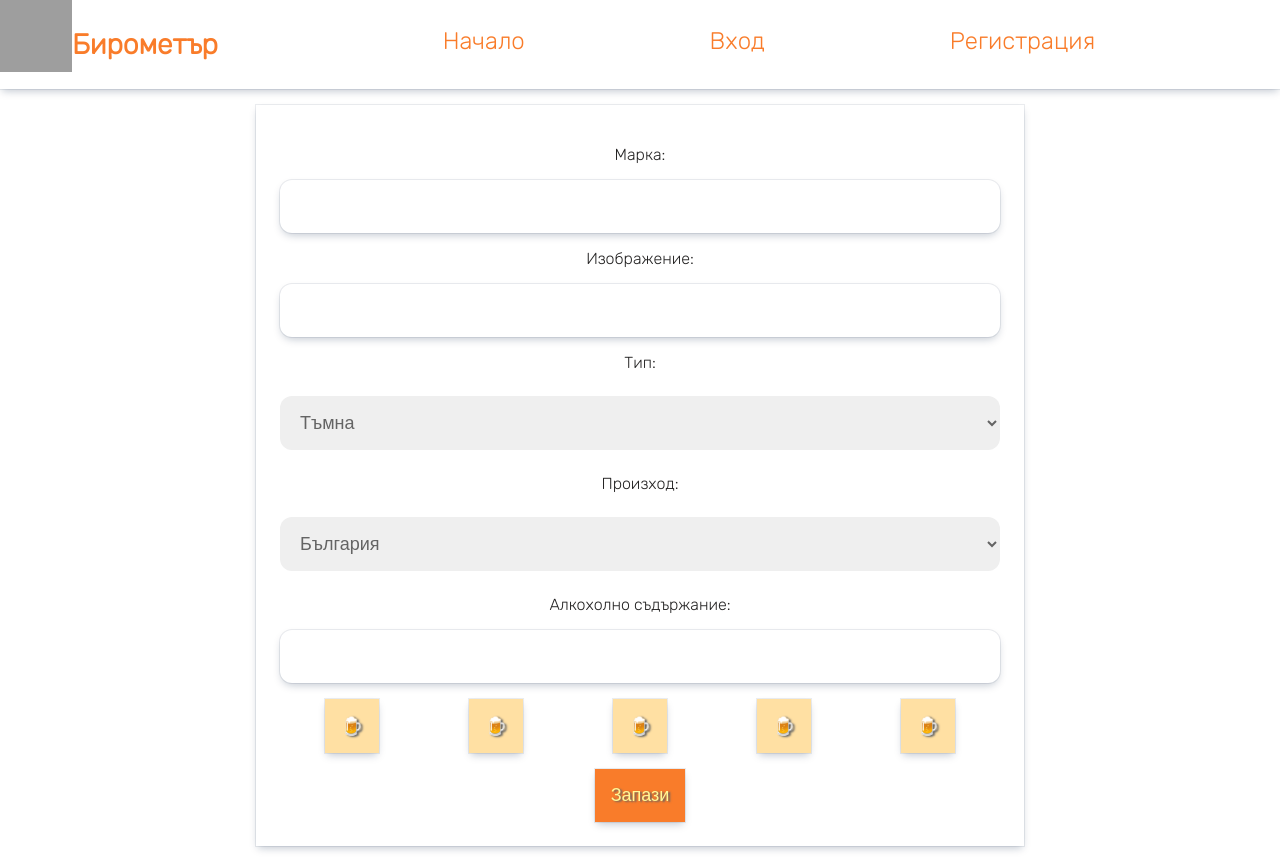
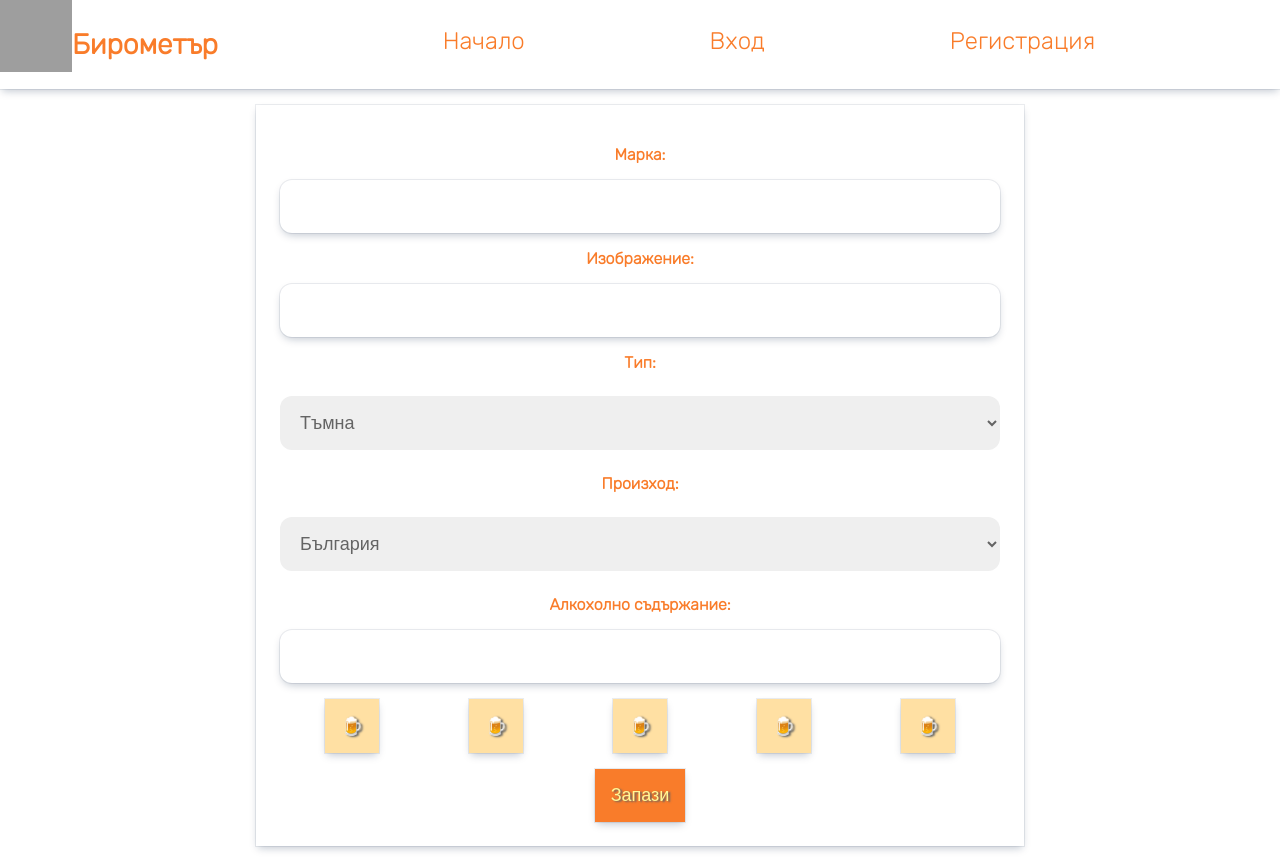
Before and after one commit to entropy88/beer-project, a React (Create React App) app: page /update/1 in a window 1280 px wide. Built offline with nearby package versions, Linux system fonts and the light colour scheme; no server answers; grey boxes are pictures that could not be loaded.

Commit message:
added color to label

```diff
--- a/src/components/CreateRecord/CreateRecord.module.css
+++ b/src/components/CreateRecord/CreateRecord.module.css
@@ -28,6 +28,8 @@
 }
 
 .createLabel{
+    font-weight: bold;
+    color:#F97C2A;
     margin-top: 16px;
     margin-bottom:8px;
     text-align: center;
--- a/src/components/UpdateRecord/UpdateRecord.module.css
+++ b/src/components/UpdateRecord/UpdateRecord.module.css
@@ -27,6 +27,8 @@
 }
 
 .createLabel{
+    font-weight: bold;
+    color:#F97C2A;
     margin-top: 16px;
     margin-bottom:8px;
     text-align: center;
```
